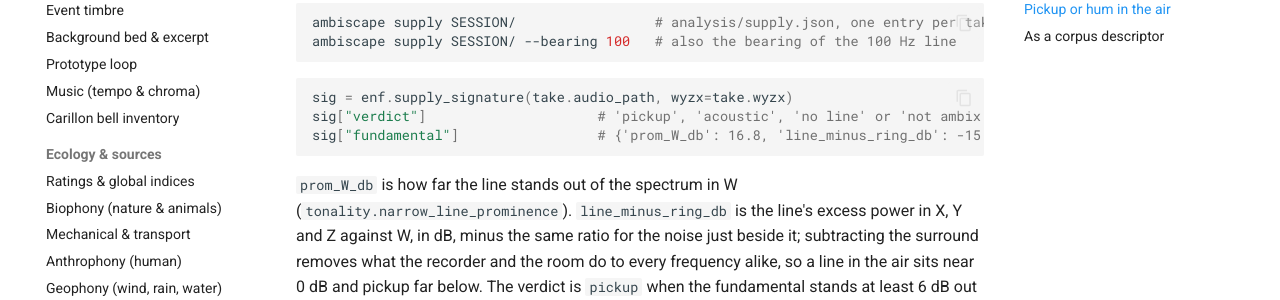
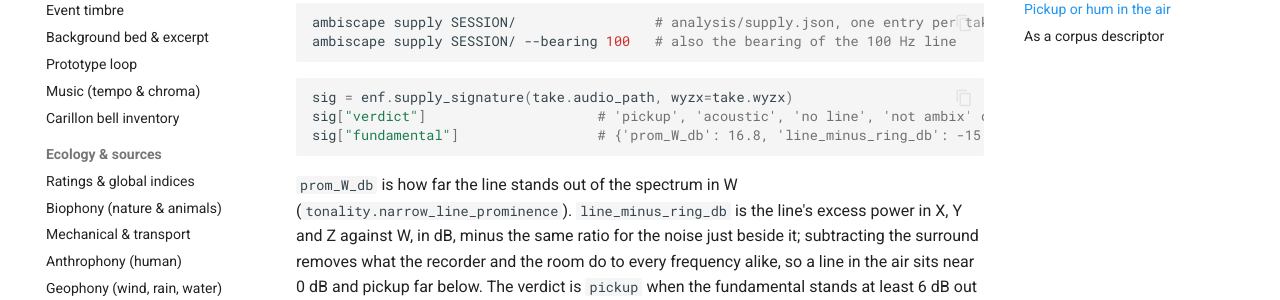
Before and after one commit to fourMs/ambiscape, an MkDocs documentation site: the page built from docs/guide/enf.md, in a window 1280 px wide and 900 px high, scrolled down 1559 px. Shown: the part 153-453 px from the top of the window. Built offline with MkDocs 1.6.1 and Material for MkDocs 9.7.7, drawn with Linux system fonts in a browser that asks for light colours; comment, search, counter and statistics services are not loaded.

Commit message:
An empty file gets a verdict instead of a crash
Co-Authored-By: Claude Opus 5.5 <noreply@anthropic.com>
Claude-Session: https://claude.ai/code/session_012ttqyYuWvNSwXBbBa4oQMy

````diff
--- a/docs/guide/enf.md
+++ b/docs/guide/enf.md
@@ -68,7 +68,7 @@ ambiscape supply SESSION/ --bearing 100   # also the bearing of the 100 Hz line
 
 ```python
 sig = enf.supply_signature(take.audio_path, wyzx=take.wyzx)
-sig["verdict"]                     # 'pickup', 'acoustic', 'no line' or 'not ambix'
+sig["verdict"]                     # 'pickup', 'acoustic', 'no line', 'not ambix' or 'empty'
 sig["fundamental"]                 # {'prom_W_db': 16.8, 'line_minus_ring_db': -15.1, ...}
 ```
 
````
Also changed, not shown: CHANGELOG.md (+3 -0 lines), 2 other files.
